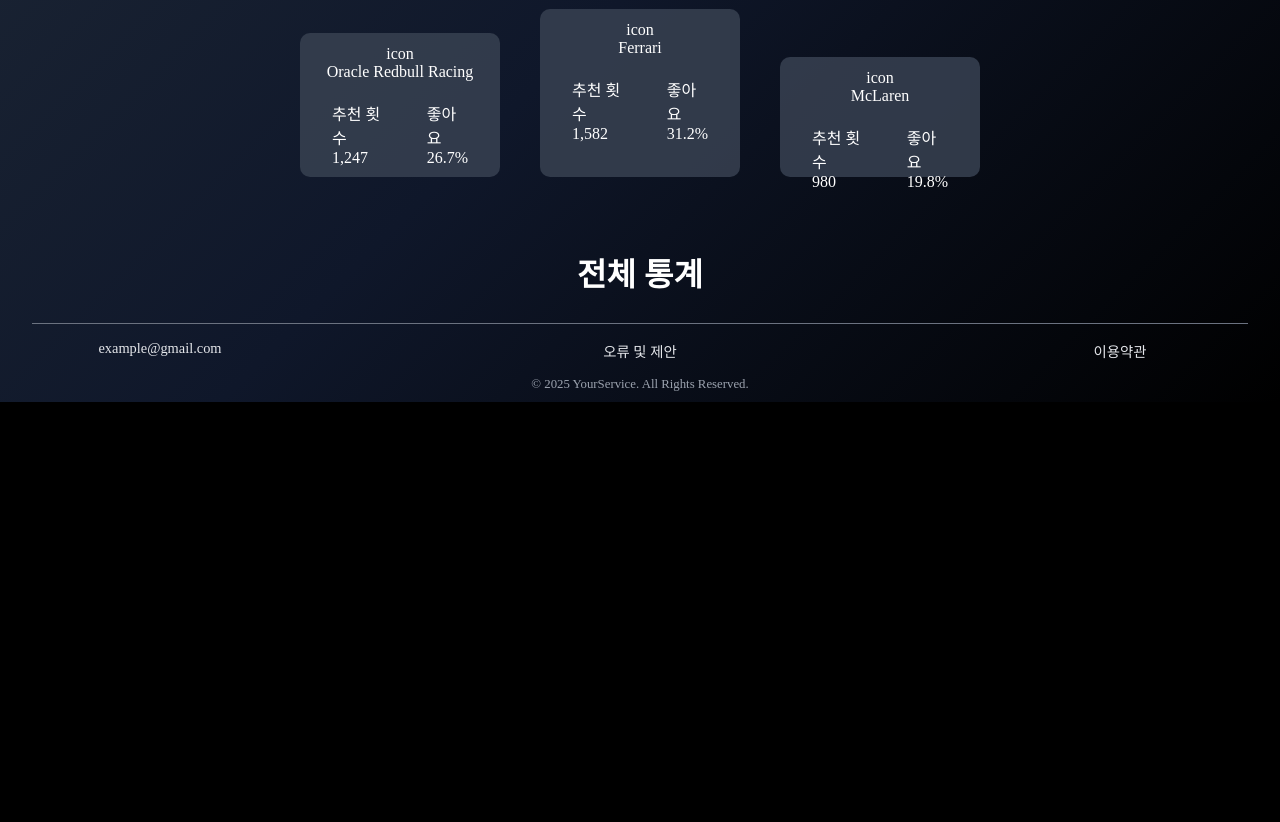
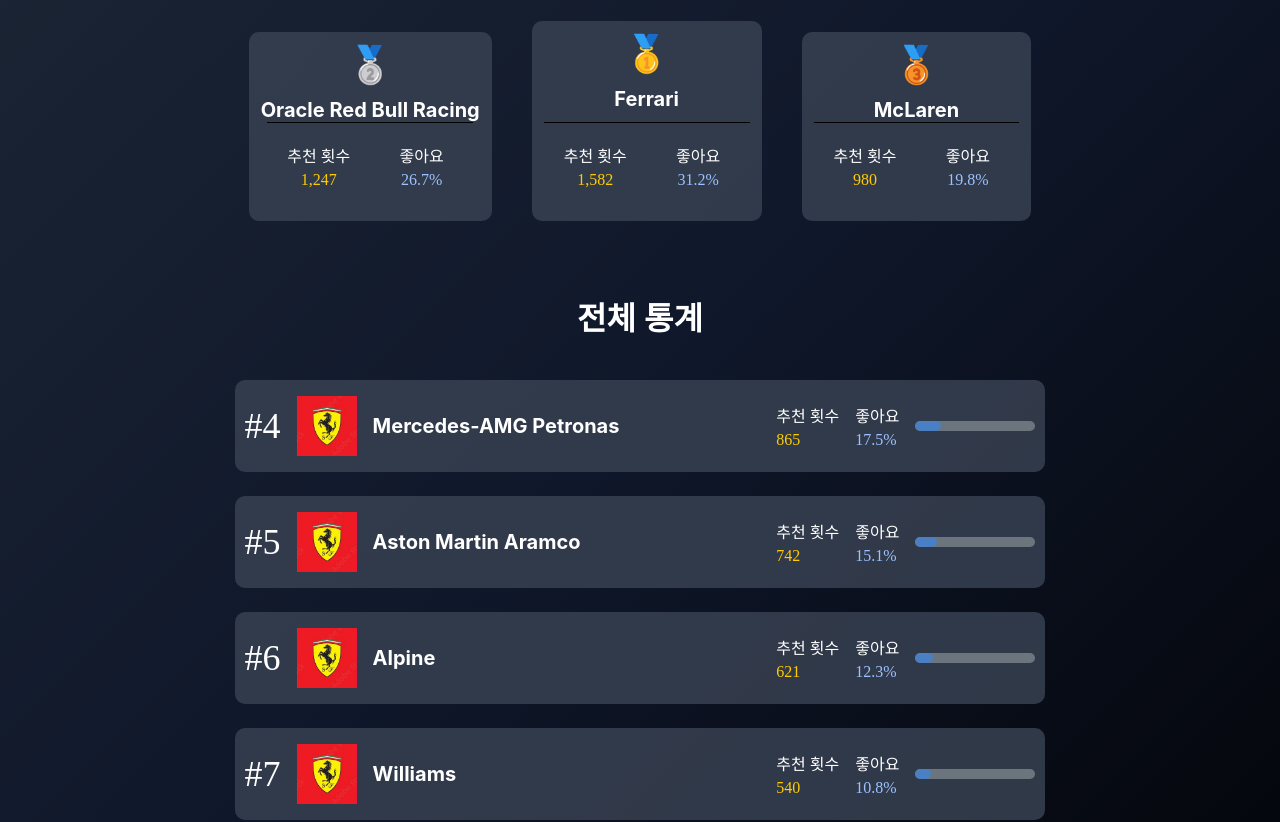
Before and after one commit to SportsTeamRecommend/FrontEnd, a React (Vite) app: page /statistics in a window 1280 px wide. Shown: the part 440-1262 px from the top of the page. Before the commit the page ends 842 px from the top, so only its background shows below. Built offline with nearby package versions, Linux system fonts and the light colour scheme.

Commit message:
feat: top3 제외 팀 카드 구현

```diff
--- a/src/components/statistics/GradeCard.jsx
+++ b/src/components/statistics/GradeCard.jsx
@@ -10,18 +10,21 @@
 
   return (
     <div className={`${styles.priceCard} ${rankClass}`}>
-      <div className={styles.iconBox}>
-        <div className={styles.icon}>{icon}</div>
+      <div className={styles.GradeAndName}>
+        <div className={styles.iconBox}>
+          <div className={styles.icon}>{icon}</div>
+        </div>
+        <div className={styles.teamName}>{teamName}</div>
       </div>
-      <div className={styles.teamName}>{teamName}</div>
       <div className={styles.recommandAndHeartGrid}>
         <div className={styles.boxInCard}>
           <div className={styles.text}>추천 횟수</div>
           <div className={styles.number1}>{recommendations}</div>
         </div>
+
         <div className={styles.boxInCard}>
           <div className={styles.text}>좋아요</div>
-          <div className={styles.number2}>{likes}</div>
+          <div className={styles.number2}>{likes}%</div>
         </div>
       </div>
     </div>
--- /dev/null
+++ b/src/components/statistics/GradeCard2.jsx
@@ -0,0 +1,41 @@
+import ferrariImg from './../../public/f.jpg';
+
+const GradeCard2 = ({
+  rank,
+  icon,
+  teamName,
+  recommendations,
+  likes,
+  styles,
+}) => {
+  const rankClass = styles[`rank${rank}`] || '';
+
+  return (
+    <div className={`${styles.priceCard2} ${rankClass}`}>
+      <div className={styles.itemInfo}>
+        <div className={styles.grade}>#{icon}</div>
+        <img src={ferrariImg} className={styles.icon} />
+        <div className={styles.teamName}>{teamName}</div>
+      </div>
+      <div className={styles.itemStats}>
+        <div className={styles.statGroup}>
+          <div className={styles.text}>추천 횟수</div>
+          <div className={styles.number1}>{recommendations}</div>
+        </div>
+
+        <div className={styles.statGroup}>
+          <div className={styles.text}>좋아요</div>
+          <div className={styles.number2}>{likes}%</div>
+        </div>
+        <div className={styles.progressBar}>
+          <div
+            className={styles.progressFill}
+            style={{ width: `${likes * 1.2}%` }}
+          ></div>
+        </div>
+      </div>
+    </div>
+  );
+};
+
+export default GradeCard2;
--- a/src/pages/Statistics.jsx
+++ b/src/pages/Statistics.jsx
@@ -4,61 +4,20 @@
 
 import Button from '../components/common/Button';
 import GradeCard from '../components/statistics/GradeCard';
+import GradeCard2 from '../components/statistics/GradeCard2';
+
+import { f1TopTeams, kboTopTeams } from '../utils/teamStatisticsData.js';
 
 const Statistics = () => {
   const [type, setType] = useState('f1');
 
-  // TODO: API에서 실제 데이터를 받아와야 합니다.
-  const f1TopTeams = [
-    {
-      rank: 2,
-      icon: 'icon',
-      teamName: 'Oracle Redbull Racing',
-      recommendations: '1,247',
-      likes: '26.7%',
-    },
-    {
-      rank: 1,
-      icon: 'icon',
-      teamName: 'Ferrari',
-      recommendations: '1,582',
-      likes: '31.2%',
-    },
-    {
-      rank: 3,
-      icon: 'icon',
-      teamName: 'McLaren',
-      recommendations: '980',
-      likes: '19.8%',
-    },
-  ];
-
-  const kboTopTeams = [
-    {
-      rank: 2,
-      icon: 'icon',
-      teamName: 'LG Twins',
-      recommendations: '1,110',
-      likes: '25.5%',
-    },
-    {
-      rank: 1,
-      icon: 'icon',
-      teamName: 'KIA Tigers',
-      recommendations: '1,820',
-      likes: '35.1%',
-    },
-    {
-      rank: 3,
-      icon: 'icon',
-      teamName: 'Doosan Bears',
-      recommendations: '850',
-      likes: '18.2%',
-    },
-  ];
-
   const topTeams = type === 'f1' ? f1TopTeams : kboTopTeams;
-
+  const topThreeTeams = topTeams.slice(0, 3);
+  const remainTeams = topTeams.slice(3, 10);
+  const displayTeams =
+    topThreeTeams.length > 1
+      ? [topThreeTeams[1], topThreeTeams[0], ...topThreeTeams.slice(2)]
+      : topThreeTeams;
   const statisticsF1 = () => {
     setType('f1');
   };
@@ -88,7 +47,7 @@
         <div className={styles.secondContent}>
           <h1>Top 3</h1>
           <div className={styles.priceGrid}>
-            {topTeams.map((team) => (
+            {displayTeams.map((team) => (
               <GradeCard
                 key={team.rank}
                 rank={team.rank}
@@ -103,6 +62,19 @@
         </div>
         <div className={styles.thirdContent}>
           <h1>전체 통계</h1>
+          <div className={styles.priceGrid2}>
+            {remainTeams.map((team) => (
+              <GradeCard2
+                key={team.rank}
+                rank={team.rank}
+                icon={team.icon}
+                teamName={team.teamName}
+                recommendations={team.recommendations}
+                likes={team.likes}
+                styles={styles}
+              />
+            ))}
+          </div>
         </div>
       </div>
     </div>
--- a/src/pages/Statistics.module.css
+++ b/src/pages/Statistics.module.css
@@ -23,15 +23,16 @@
   display: flex;
   gap: 40px;
   align-items: flex-end;
-  min-height: 22vh; /* 등수카드 최소 높이 */
+  min-height: 24vh; /* 등수카드 최소 높이 */
 }
 
 .priceCard {
   display: flex;
   flex-direction: column;
   align-items: center;
-  width: 22vh;
-  height: 12vh;
+  justify-content: space-between;
+
+  min-height: 18vh;
   padding: 12px;
   border-radius: 10px;
   background: rgba(55, 65, 81, 0.86);
@@ -39,12 +40,20 @@
 
 /* 1등 */
 .rank1 {
-  height: 18vh;
+  min-height: 22vh;
 }
 
 /* 2등 */
 .rank2 {
-  height: 15vh;
+  min-height: 20vh;
+}
+.teamName {
+  color: #fff;
+  font-family: Inter;
+  font-size: 20px;
+  font-style: normal;
+  font-weight: 700;
+  line-height: normal;
 }
 
 .boxInCard {
@@ -59,6 +68,7 @@
   align-items: center;
   justify-content: center;
   margin-top: 50px;
+  gap: 20px;
 }
 
 .secondContent h1,
@@ -77,7 +87,97 @@
   gap: 20px;
 }
 
+.GradeAndName {
+  display: flex;
+  flex-direction: column;
+  align-items: center;
+}
+
+.iconBox {
+  margin-bottom: 12px;
+  text-align: center;
+}
+.icon {
+  font-size: 36px;
+  width: 60px;
+}
+
 .recommandAndHeartGrid {
+  display: grid;
+  grid-template-columns: repeat(2, 1fr);
+  border-top: 1px solid rgb(0, 0, 0);
+}
+
+.boxInCard {
   display: flex;
-  display: row;
+  align-items: center;
+  justify-content: space-around;
+  gap: 4px;
 }
+
+.number1 {
+  color: #ffcc00;
+}
+.number2 {
+  color: #9cc2ff;
+}
+
+/* thridContent */
+.thirdContent {
+  display: flex;
+  flex-direction: column;
+}
+
+/* ------------------ GradeCard2 ----------------- */
+
+.priceGrid2 {
+  display: flex;
+  flex-direction: column;
+}
+.priceCard2 {
+  display: flex;
+
+  align-items: center;
+  justify-content: space-between;
+  padding: 4px;
+  border-radius: 10px;
+  background: rgba(55, 65, 81, 0.86);
+
+  padding: 16px 10px;
+  margin-bottom: 24px;
+}
+.itemInfo {
+  display: flex;
+  align-items: center;
+  justify-content: center;
+  gap: 16px;
+  margin-right: 100px;
+}
+.itemStats {
+  display: flex;
+  align-items: center;
+  gap: 16px;
+}
+
+.grade {
+  font-size: 36px;
+}
+
+.statGroup {
+  display: flex;
+  flex-direction: column;
+  gap: 4px;
+}
+
+.progressBar {
+  width: 120px;
+  height: 10px;
+  background-color: #6c757d;
+  border-radius: 5px;
+  overflow: hidden;
+}
+.progressFill {
+  height: 100%;
+  background-color: #4a80c3; /* 채워진 부분의 파란색 */
+  border-radius: 5px;
+}
--- /dev/null
+++ b/src/utils/teamStatisticsData.js
@@ -0,0 +1,102 @@
+// f1
+
+import ferrari from './../public/f.jpg';
+
+// 색 정보도 필요함
+
+export const f1TopTeams = [
+  {
+    rank: 1,
+    icon: '🥇',
+    teamName: 'Ferrari',
+    recommendations: '1,582',
+    likes: 31.2,
+  },
+  {
+    rank: 2,
+    icon: '🥈',
+    teamName: 'Oracle Red Bull Racing',
+    recommendations: '1,247',
+    likes: 26.7,
+  },
+  {
+    rank: 3,
+    icon: '🥉',
+    teamName: 'McLaren',
+    recommendations: '980',
+    likes: 19.8,
+  },
+  {
+    rank: 4,
+    icon: '4',
+    teamName: 'Mercedes-AMG Petronas',
+    recommendations: '865',
+    likes: 17.5,
+  },
+  {
+    rank: 5,
+    icon: '5',
+    teamName: 'Aston Martin Aramco',
+    recommendations: '742',
+    likes: 15.1,
+  },
+  {
+    rank: 6,
+    icon: '6',
+    teamName: 'Alpine',
+    recommendations: '621',
+    likes: 12.3,
+  },
+  {
+    rank: 7,
+    icon: '7',
+    teamName: 'Williams',
+    recommendations: '540',
+    likes: 10.8,
+  },
+  {
+    rank: 8,
+    icon: '8',
+    teamName: 'Visa Cash App RB (RB F1 Team)',
+    recommendations: '482',
+    likes: 9.6,
+  },
+  {
+    rank: 9,
+    icon: '9',
+    teamName: 'Kick Sauber (Stake F1 Team)',
+    recommendations: '398',
+    likes: 7.9,
+  },
+  {
+    rank: 10,
+    icon: '10',
+    teamName: 'Haas F1 Team',
+    recommendations: '354',
+    likes: 7.0,
+  },
+];
+
+export const kboTopTeams = [
+  {
+    rank: 1,
+    icon: '🥇',
+    teamName: 'KIA Tigers',
+    recommendations: '1,820',
+    likes: 35.1,
+  },
+  {
+    rank: 2,
+    icon: '🥈',
+    teamName: 'LG Twins',
+    recommendations: '1,110',
+    likes: 25.5,
+  },
+  {
+    rank: 3,
+    icon: '🥉',
+    teamName: 'Doosan Bears',
+    recommendations: '850',
+    likes: 18.2,
+  },
+];
```
Also changed, not shown: src/public/f.jpg (added).
